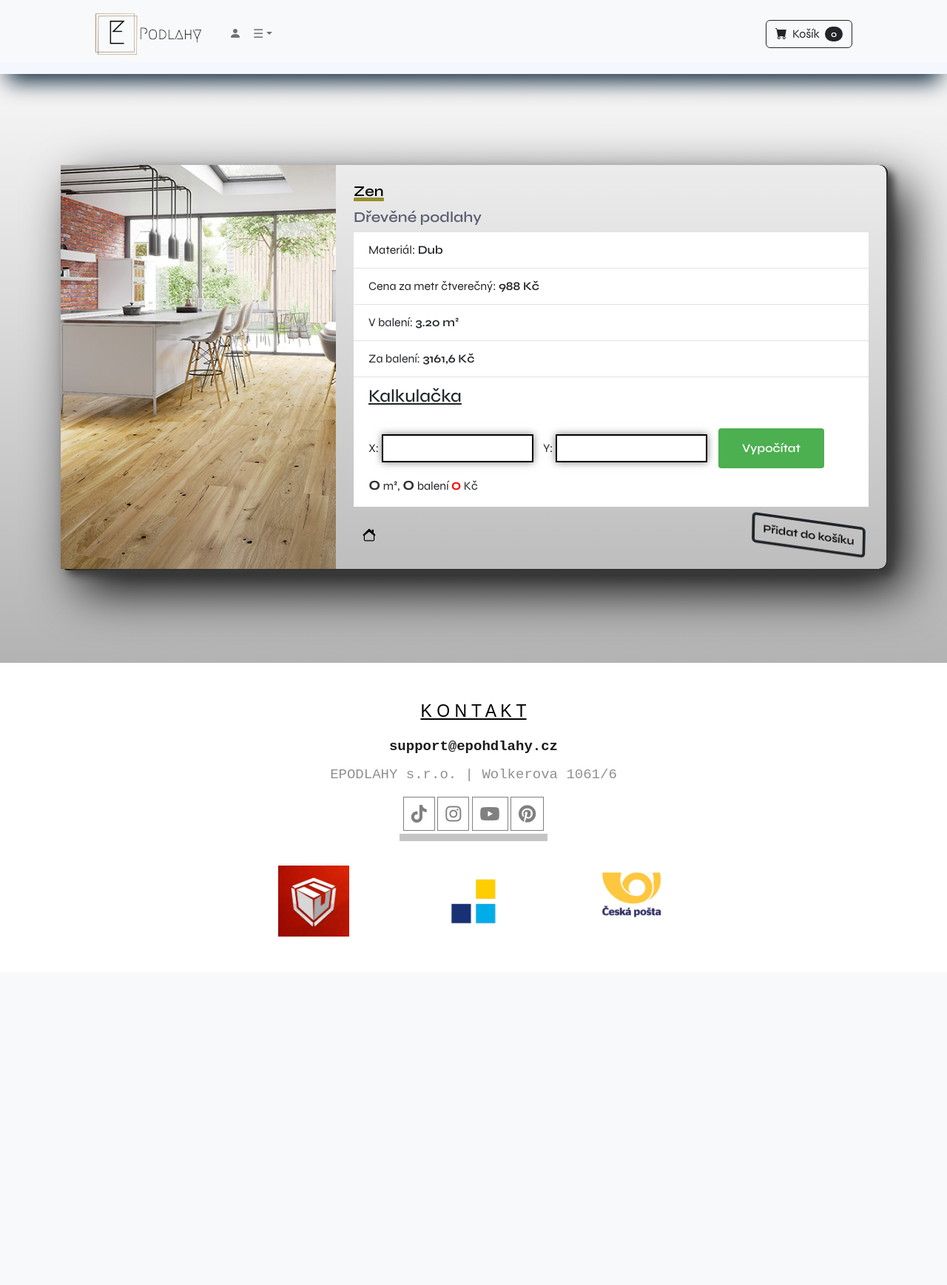
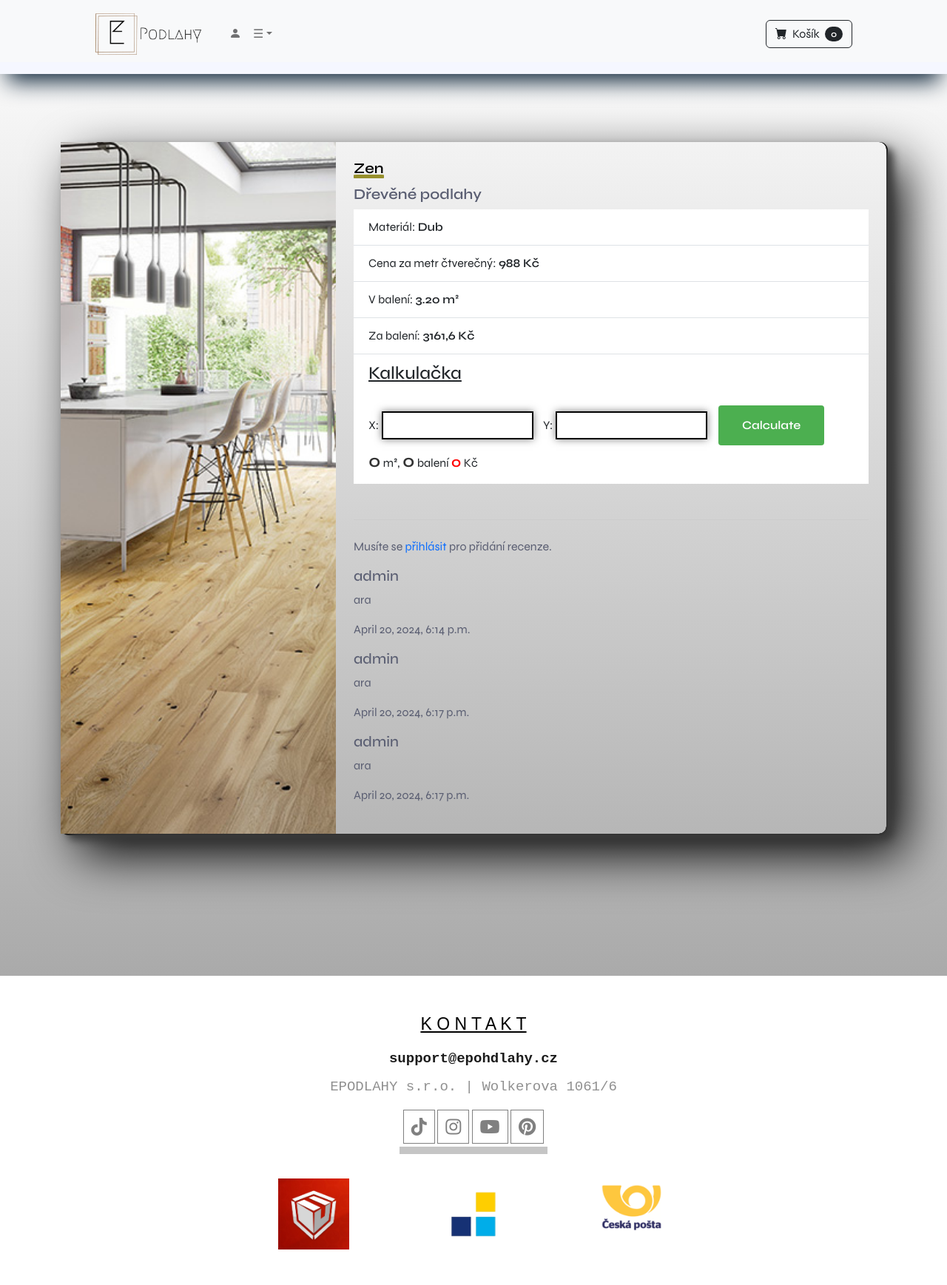
Before and after one commit to Quazder/EshopDjango, a Django app: page /cs/2 in a window 1280 px wide. Shown: the whole page at 74% size. Before the commit the page ends 1266 px from the top, so only its background shows below. Run offline with Django 5.2, Linux system fonts and the light colour scheme; data comes from the database, SQL or seed files in the repository; both versions use the stored data as it was after the commit; some libraries are stand-ins or nearby versions.

Commit message:
Commit před testem

```diff
--- a/Eshop/admin.py
+++ b/Eshop/admin.py
@@ -1,5 +1,5 @@
 from django.contrib import admin
-from .models import Kategorie, Produkt, Zakaznik, Objednavka, Brand
+from .models import Kategorie, Produkt, Zakaznik, Objednavka, Brand, Recenze
 
 # Registrace modelů v administraci Django - vytvoření administrace pro modely| makemigrations a migrate
 admin.site.register(Kategorie)
@@ -7,3 +7,4 @@ admin.site.register(Brand)
 admin.site.register(Produkt)
 admin.site.register(Zakaznik)
 admin.site.register(Objednavka)
+admin.site.register(Recenze)
--- a/Eshop/forms.py
+++ b/Eshop/forms.py
@@ -1,6 +1,8 @@
 from django.contrib.auth.models import User
 from django.contrib.auth.forms import UserCreationForm, UserChangeForm
 from django import forms
+
+from Eshop.models import Recenze
 
 
 class EditProfileForm(UserChangeForm):
@@ -47,3 +49,9 @@ class SignUpForm(UserCreationForm):
         self.fields[
             'password2'].help_text = '<span class="form-text text-muted"><small>Zadejte stejné heslo ' \
                                      'znovu</small></span>'
+
+
+class RecenzeForm(forms.ModelForm):
+    class Meta:
+        model = Recenze
+        fields = ['text']
--- a/Eshop/models.py
+++ b/Eshop/models.py
@@ -1,3 +1,4 @@
+from django.contrib.auth.models import User
 from django.core.validators import MaxValueValidator, MinValueValidator
 from django.db import models
 
@@ -97,7 +98,7 @@ class Produkt(models.Model):
     # default - výchozí hodnota
     # help_text - nápověda - zobrazí se v administraci vedle pole
     cena = models.PositiveIntegerField(verbose_name='Cena produktu',
-                               help_text='Zadejte cenu produktu v Kč/m² - Pouze u podlah| Ostatně Kč/ks')
+                                       help_text='Zadejte cenu produktu v Kč/m² - Pouze u podlah| Ostatně Kč/ks')
     baleni = models.DecimalField(default=1, verbose_name='Obsah balení', decimal_places=2, max_digits=10,
                                  help_text='Zadejte počet metrů čtverečních v balení',
                                  validators=[MinValueValidator(0.1), MaxValueValidator(7)])
@@ -175,3 +176,27 @@ class Objednavka(models.Model):
 
     def __str__(self):
         return f'{self.produkt} - {self.zakaznik} - {self.datum}'
+
+
+class Recenze(models.Model):
+    HODNOCENI_CHOICES = [
+        (1, '*'),
+        (2, '**'),
+        (3, '***'),
+        (4, '****'),
+        (5, '*****'),
+    ]
+
+    user = models.ForeignKey(User, on_delete=models.CASCADE)
+    produkt = models.ForeignKey(Produkt, on_delete=models.CASCADE)
+    text = models.TextField()
+    datum = models.DateTimeField(auto_now_add=True)
+    hodnoceni = models.IntegerField(choices=HODNOCENI_CHOICES, default=5,
+                                    validators=[MinValueValidator(1), MaxValueValidator(5)])
+
+    class Meta:
+        verbose_name = 'Recenze'
+        verbose_name_plural = 'Recenze'
+
+    def __str__(self):
+        return f'{self.produkt} ---> {self.user} | {self.hodnoceni} hodnoceni'
--- a/Eshop/templates/produkt/detail.html
+++ b/Eshop/templates/produkt/detail.html
@@ -8,7 +8,12 @@
 {% block content %}
     <div class="pt-5"></div>
     <div class="pt-5"></div>
-    <div class="container-lg">
+    <div class="pt-5"></div>
+    <div class="pt-5"></div>
+    <div class="container-md">
+
+
+
         <div class="product-card">
             <div class="row g-0">
                 <div class="col-md-4">
@@ -42,39 +47,93 @@
                                 <form id="calculator-form">
                                     X: <label for="x-value"></label><input type="number" id="x-value" min="0">
                                     Y: <label for="y-value"></label><input type="number" id="y-value" min="0">
-                                    <button type="button" onclick="calculateArea()">Vypočítat</button>
+                                    <button type="button" onclick="calculateArea()">Calculate</button>
                                 </form>
                                 <b id="area-result">0</b> m², <b id="package-result">0</b> balení
                                 <div id="price-per-package" style="display: none;">{{ produkt.cena }}</div>
                                 <b id="cost-result" class="price-result">0</b> Kč
                                 <button class="btn-custom" id="add-to-cart">Add to Cart</button>
-                            </li>
-                        <!--
-                            <li class="list-group-item">
-                                Akce:
+                        </ul>
+                    <div class="recenze-section">
 
-                                {% if produkt.je_akce %}
-                                    <div class="d-flex small text-warning mb-2">
-                                        <div class="bi-star-fill"></div>
-                                        &nbsp;&nbsp;Na skladě&nbsp;&nbsp;
-                                        <div class="bi-star-fill"></div>
-                                    </div>
-                                {% endif %}
-                            </li>
-                        -->
-                        </ul>
-                        <div class="actions pt-3">
-                            <a href="{% url 'hlavni_stranka' %}" class="btn" id="domek">
-                                <svg xmlns="http://www.w3.org/2000/svg" width="16" height="16" fill="black" class="bi bi-house" viewBox="0 0 16 16"> <!-- Změna barvy ikony domečku na černou -->
-                                    <path fill-rule="evenodd" d="M2 13.5V7h1v6.5a.5.5 0 0 0 .5.5h9a.5.5 0 0 0 .5-.5V7h1v6.5a1.5 1.5 0 0 1-1.5 1.5h-9A1.5 1.5 0 0 1 2 13.5zm11-10V6l-2-2V2.5a.5.5 0 0 1 .5-.5h1a.5.5 0 0 1 .5.5z"></path>
-                                    <path fill-rule="evenodd" d="M7.293 1.5a1 1 0 0 1 1.414 0l6 6a1 1 0 0 1-1.414 1.414L8 4.414 2.707 8.914A1 1 0 1 1 1.293 7.5l6-6z"></path>
-                                </svg>
-                            </a>
-                            <button type="button" value="{{ produkt.id }}" class="btn text-black fw-semibold border border-4 border-dark cube" id="add-cart">Přidat do košíku</button>
-                        </div>
+                {% if user.is_authenticated %}
+                    <form method="POST" action="{% url 'add_recenze' produkt.id %}">
+                        {% csrf_token %}
+                        {{ form.as_p }}
+                        <button type="submit">Přidat recenzi</button>
+                    </form>
+                {% else %}
+                    <p>Musíte se <a href="{% url 'prihlaseni' %}">přihlásit</a> pro přidání recenze.</p>
+                {% endif %}
+
+                {% for recenze in recenze %}
+                    <div class="recenze">
+                        <h5>{{ recenze.user.username }}</h5>
+                        <p>{{ recenze.text }}</p>
+                        <p>{{ recenze.datum }}</p>
                     </div>
+                {% endfor %}
+            </div>
+        </div>
+
+
+
                 </div>
             </div>
         </div>
     </div>
+    </div>
+    </div>
+    <div class="pt-5"></div>
+    <div class="pt-5"></div>
+    <div class="pt-5"></div>
 {% endblock %}
+{% block extra_scripts %}
+    <script>
+        function calculateArea() {
+            const xValue = parseFloat(document.getElementById('x-value').value);
+            const yValue = parseFloat(document.getElementById('y-value').value);
+            const area = xValue * yValue;
+            const packageSize = parseFloat(document.getElementById('package-size').innerText);
+            const pricePerPackage = parseFloat(document.getElementById('price-per-package').innerText);
+            const packages = Math.ceil(area / packageSize);
+            const cost = packages * pricePerPackage;
+
+            document.getElementById('area-result').innerText = area.toFixed(2);
+            document.getElementById('package-result').innerText = packages;
+            document.getElementById('cost-result').innerText = cost.toFixed(2);
+        }
+
+        function addToCart() {
+            const productId = {{ produkt.id }};
+            const area = parseFloat(document.getElementById('area-result').innerText);
+            const packageResult = parseFloat(document.getElementById('package-result').innerText);
+            const costResult = parseFloat(document.getElementById('cost-result').innerText);
+
+            const payload = {
+                'productId': productId,
+                'area': area,
+                'packageResult': packageResult,
+                'costResult': costResult
+            };
+
+            fetch('{% url "add_to_cart" %}', {
+                method: 'POST',
+                headers: {
+                    'Content-Type': 'application/json'
+                },
+                body: JSON.stringify(payload)
+            })
+            .then(response => response.json())
+            .then(data => {
+                if (data.success) {
+                    alert('Produkt úspěšně přidán do košíku');
+                } else {
+                    alert('Něco se pokazilo, produkt se nepodařilo přidat do košíku');
+                }
+            });
+        }
+
+        document.getElementById('add-to-cart').addEventListener('click', addToCart);
+    </script>
+{% endblock %}
--- a/Eshop/urls.py
+++ b/Eshop/urls.py
@@ -14,5 +14,6 @@ urlpatterns = [
     path('cs/odhlášení/', views.odhlaseni_uzivatele, name='odhlaseni'),
     path('cs/zmena_hesla/', views.zmena_hesla, name='zmena_hesla'),
     path('cs/zmena_profilu/', views.zmena_profilu, name='zmena_profilu'),
+    path('produkt/<int:product_id>/add_recenze/', views.add_recenze, name='add_recenze'),
 
 ]
--- a/Eshop/views.py
+++ b/Eshop/views.py
@@ -1,12 +1,12 @@
 from django.contrib.auth import authenticate, login, logout, update_session_auth_hash
 from django.contrib.auth.forms import PasswordChangeForm
-from django.shortcuts import render, redirect
+from django.shortcuts import render, redirect, get_object_or_404
 from django.http import HttpResponse
 from django.contrib.auth.models import User, auth
 from django.contrib import messages
 
-from .forms import SignUpForm, EditProfileForm
-from .models import Kategorie, Produkt, Zakaznik, Objednavka, Brand
+from .forms import SignUpForm, EditProfileForm, RecenzeForm
+from .models import Kategorie, Produkt, Zakaznik, Objednavka, Brand, Recenze
 
 
 # home - funkce, která zobrazuje hlavní stránku
@@ -22,11 +22,12 @@ def home(request):
 #       print(f"Brand: {brand}, Brand Name: {brand.nazev if brand else 'No Brand'}")
 
 # PodlahaDetail - funkce, která zobrazuje detail produktu - pk - primární klíč
+
 def PodlahaDetail(request, pk):
-    # objects.get(id=pk) - zobrazí produkt podle jeho id
     produkt = Produkt.objects.get(id=pk)
-    # render - vyobrazení stránky, v tomhle případě - detail.html, který se nachází v templatech
-    return render(request, 'produkt/detail.html', {'produkt': produkt})
+    recenze = Recenze.objects.filter(produkt=produkt)
+    form = RecenzeForm()
+    return render(request, 'produkt/detail.html', {'produkt': produkt, 'recenze': recenze, 'form': form})
 
 
 def PodlahaKategorie(request, foo):
@@ -124,3 +125,15 @@ def zmena_profilu(request):
 
     context = {'form': form}
     return render(request, 'uzivatele/zmenit_profil.html', context)
+
+
+def add_recenze(request, product_id):
+    produkt = get_object_or_404(Produkt, pk=product_id)
+    if request.method == "POST":
+        form = RecenzeForm(request.POST)
+        if form.is_valid():
+            recenze = form.save(commit=False)
+            recenze.user = request.user
+            recenze.produkt = produkt
+            recenze.save()
+    return redirect('detail_podlahy', pk=produkt.id)
--- a/static/css/text.css
+++ b/static/css/text.css
@@ -654,3 +654,31 @@ img {
 .h1-fix{
     margin-bottom: -10px;
 }
+
+.product-container {
+  display: flex;
+  flex-direction: column;
+  align-items: center;
+}
+
+.product-card {
+  margin-bottom: 3rem;
+}
+
+.recenze-section {
+  margin-top: 3rem;
+  border-top: 1px solid #ccc;
+  padding-top: 1.5rem;
+}
+
+.parent {
+display: grid;
+grid-template-columns: repeat(3, 1fr);
+grid-template-rows: repeat(5, 1fr);
+grid-column-gap: 10px;
+grid-row-gap: 0px;
+}
+
+.div1 { grid-area: 1 / 1 / 3 / 2; }
+.div2 { grid-area: 1 / 2 / 3 / 4; }
+.div3 { grid-area: 3 / 1 / 6 / 4; }
```
Also changed, not shown: Eshop/migrations/0046_recenze.py (added), Eshop/migrations/0047_alter_recenze_options.py (added), db.sqlite3.
